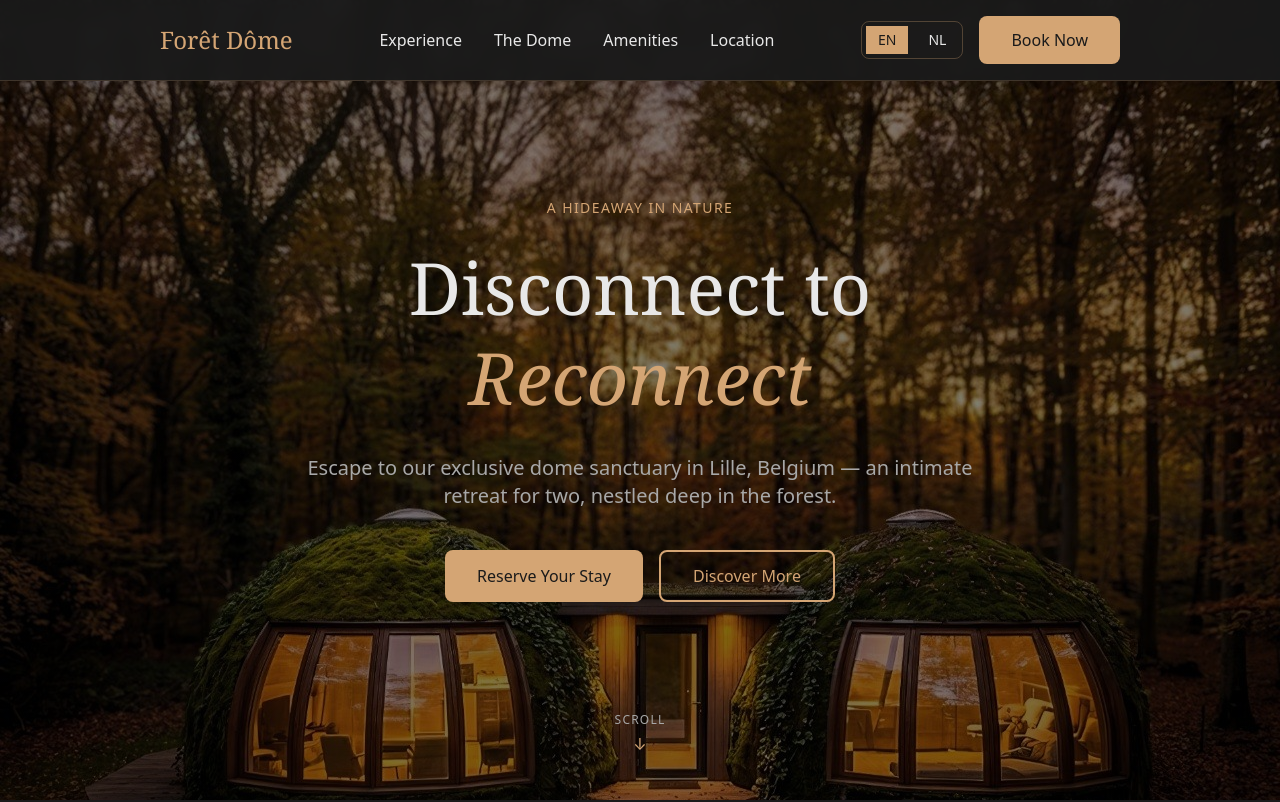
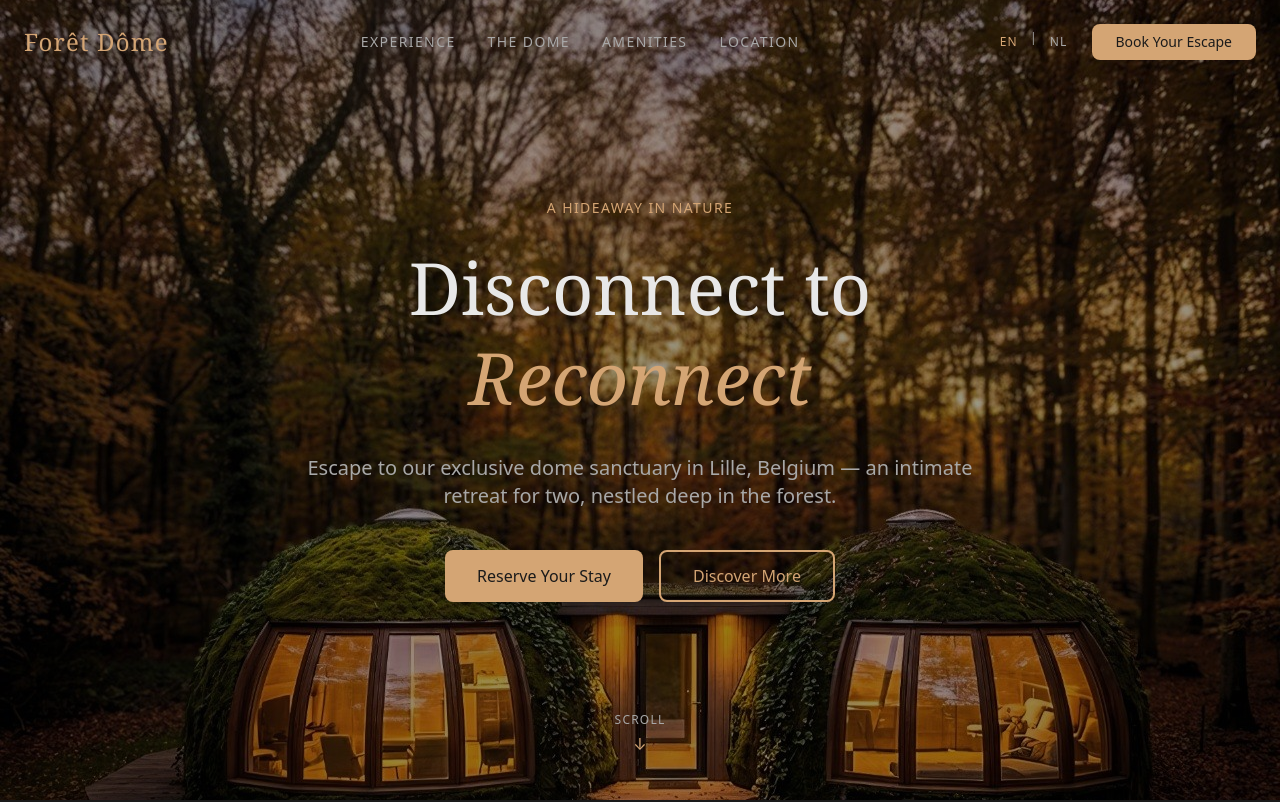
Before and after one commit to TNLConsulting/escapia, a Next.js app: page / in a window 1280 px wide. Shown: the top 802 px of the page. Built offline with nearby package versions, Linux system fonts and the light colour scheme.

Commit message:
Step 4: Integrate Navigation into Hero (floating nav)

```diff
--- a/app/page.tsx
+++ b/app/page.tsx
@@ -1,4 +1,3 @@
-import { Navigation } from "@/components/Navigation";
 import { Hero } from "@/components/Hero";
 import { Experience } from "@/components/Experience";
 import { Accommodations } from "@/components/Accommodations";
@@ -10,7 +9,6 @@ import { Footer } from "@/components/Footer";
 export default function Home() {
   return (
     <main className="w-full">
-      <Navigation />
       <Hero />
       <Experience />
       <Accommodations />
--- a/src/components/Hero.tsx
+++ b/src/components/Hero.tsx
@@ -1,21 +1,71 @@
 "use client";
 
+import { useState } from "react";
 import { useLanguage } from "@/contexts/LanguageContext";
 import { translations } from "@/lib/translations";
 
 export function Hero() {
-  const { language } = useLanguage();
+  const { language, setLanguage } = useLanguage();
   const t = translations[language];
 
   return (
     <section
       id="hero"
-      className="relative w-full h-screen bg-cover bg-center flex items-center justify-center"
+      className="relative w-full h-screen bg-cover bg-center flex flex-col items-center justify-center"
       style={{
-        backgroundImage: "linear-gradient(rgba(0,0,0,0.5), rgba(0,0,0,0.5)), url('/dome-twin.jpg')",
+        backgroundImage: "linear-gradient(rgba(0,0,0,0.4), rgba(0,0,0,0.4)), url('/dome-twin.jpg')",
         backgroundColor: "#1a1a1a",
       }}
     >
+      {/* Navigation (Floating) */}
+      <nav className="absolute top-0 left-0 right-0 w-full px-6 py-6 z-50">
+        <div className="max-w-7xl mx-auto flex items-center justify-between">
+          {/* Logo */}
+          <a href="#" className="font-serif text-2xl tracking-wider" style={{ color: "#d4a574" }}>
+            Forêt Dôme
+          </a>
+
+          {/* Links */}
+          <div className="hidden md:flex gap-8">
+            <a href="#experience" className="text-sm tracking-widest uppercase hover:text-opacity-80" style={{ color: "#a8a8a8" }}>Experience</a>
+            <a href="#accommodations" className="text-sm tracking-widest uppercase hover:text-opacity-80" style={{ color: "#a8a8a8" }}>The Dome</a>
+            <a href="#amenities" className="text-sm tracking-widest uppercase hover:text-opacity-80" style={{ color: "#a8a8a8" }}>Amenities</a>
+            <a href="#location" className="text-sm tracking-widest uppercase hover:text-opacity-80" style={{ color: "#a8a8a8" }}>Location</a>
+          </div>
+
+          {/* Language + CTA */}
+          <div className="flex items-center gap-4">
+            <div className="flex gap-1 text-xs tracking-widest">
+              <button
+                onClick={() => setLanguage("en")}
+                className="px-2 py-1 transition-colors"
+                style={{ color: language === "en" ? "#d4a574" : "#a8a8a8" }}
+              >
+                EN
+              </button>
+              <span style={{ color: "#a8a8a8" }}>|</span>
+              <button
+                onClick={() => setLanguage("nl")}
+                className="px-2 py-1 transition-colors"
+                style={{ color: language === "nl" ? "#d4a574" : "#a8a8a8" }}
+              >
+                NL
+              </button>
+            </div>
+            <button
+              className="hidden sm:block px-6 py-2 rounded-lg text-sm font-medium transition-all"
+              style={{
+                backgroundColor: "#d4a574",
+                color: "#1a1a1a",
+              }}
+            >
+              Book Your Escape
+            </button>
+          </div>
+        </div>
+      </nav>
+
+      {/* Hero Content */}
       <div className="text-center max-w-3xl mx-auto px-6">
         {/* Label */}
         <p className="text-sm tracking-widest uppercase mb-6" style={{ color: "#d4a574" }}>
```
